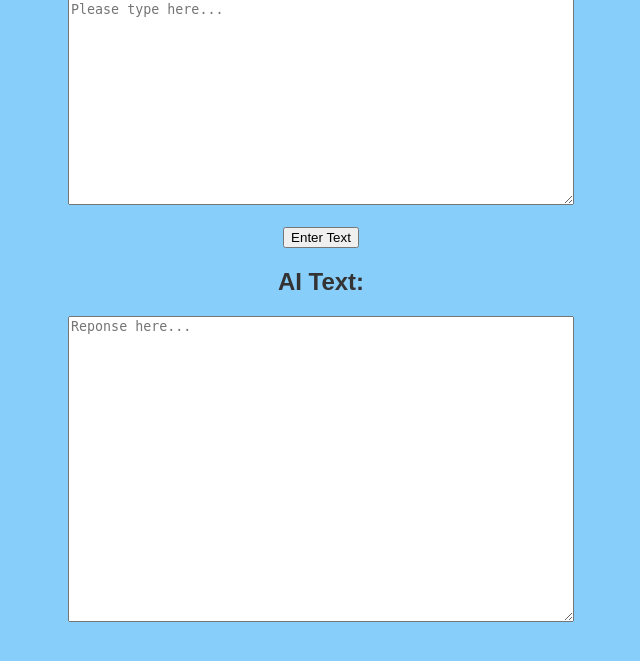
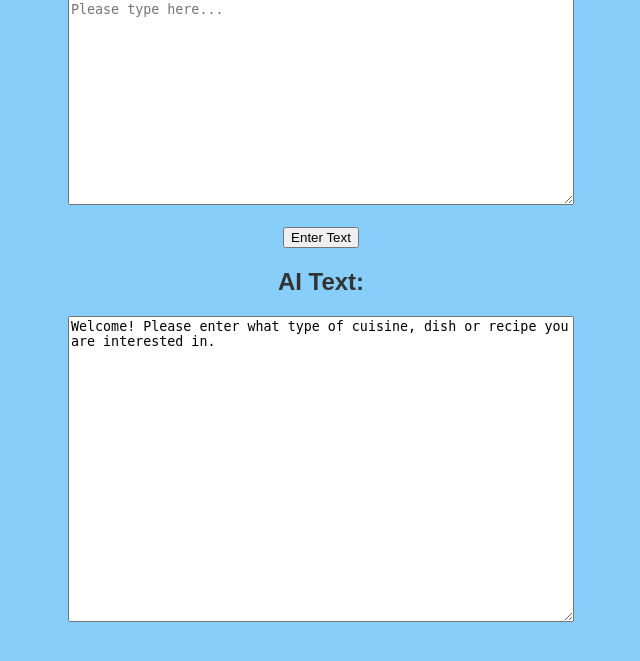
Before and after one commit to pe7265hw/Project_3_API_-_AI, a Flask app: page / in a window 1280 px wide. Shown: the part 119-780 px from the top of the page, without its empty margins (319-959 px from the left). Run offline with Flask 3, Linux system fonts and the light colour scheme.

Commit message:
Added initial text to AI output when page loaded

```diff
--- a/app.py
+++ b/app.py
@@ -6,7 +6,8 @@ app = Flask(__name__)
 
 @app.route('/')
 def homepage():
-    return render_template('index.html')
+    initial_text = 'Welcome! Please enter what type of cuisine, dish or recipe you are interested in.'
+    return render_template('index.html', ai_output=initial_text, user_input='')
 
 @app.route('/get_recipes')
 def get_recipes():
--- a/templates/index.html
+++ b/templates/index.html
@@ -18,7 +18,7 @@
         </form>
         <div id="aiResponse" class="response-area">
             <h2>AI Text:</h2>
-            <textarea id="responseText" name="responseText" placeholder="Reponse here..."></textarea>
+            <textarea id="responseText" name="responseText" placeholder="Reponse here...">{{ ai_output }}</textarea>
         </div>
     </div>
 </body>
```
